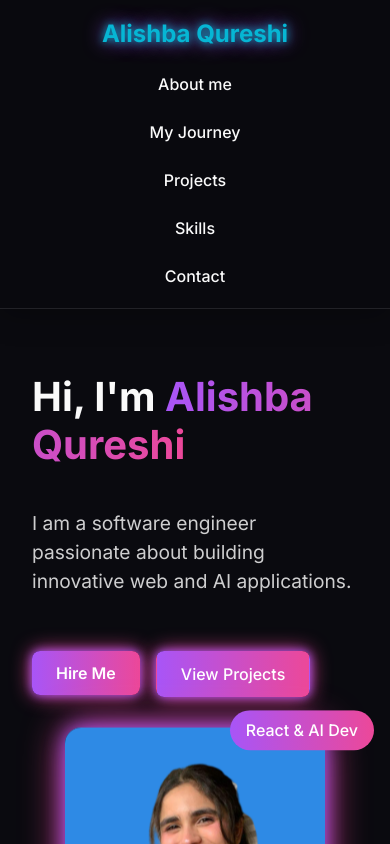
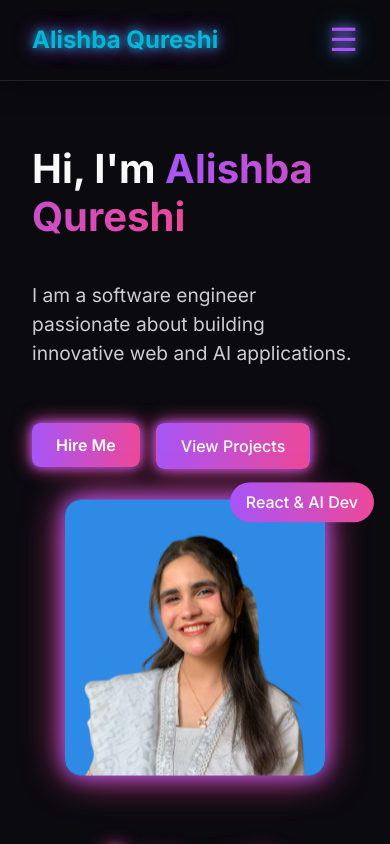
Before and after one commit to Alishba-SE/portfolio, a React (Vite) app: page / in a window 390 px wide. Shown: the top 844 px of the page. Built offline with nearby package versions, Linux system fonts and the light colour scheme.

Commit message:
Updated header with mobile hamburger menu and responsive CSS

```diff
--- a/src/App.css
+++ b/src/App.css
@@ -112,7 +112,7 @@ body {
 .logo {
   font-weight: 700;
   font-size: 1.5rem;
-   color: var(--neon-accent);
+  color: var(--neon-accent);
   text-shadow: 0 0 8px var(--neon-accent), 0 0 20px var(--neon-primary);
 }
 
@@ -158,19 +158,39 @@ body {
   text-shadow: 0 0 8px var(--neon-secondary), 0 0 20px var(--neon-primary);
 }
 
-/* Responsive: stack logo and nav vertically on smaller screens */
+/* Hamburger styles */
+.hamburger {
+  display: none;
+  font-size: 2rem;
+  cursor: pointer;
+  color: var(--neon-primary);
+  text-shadow: 0 0 8px var(--neon-primary), 0 0 20px var(--neon-accent);
+}
+
+/* Responsive styles */
 @media (max-width: 768px) {
   .nav-container {
-    flex-direction: column;
-    gap: 1rem;
+    flex-direction: row; /* keep logo + hamburger in one line */
+    justify-content: space-between;
     align-items: center;
+    gap: 0;
   }
 
   .nav-links {
+    display: none; /* hide links initially */
     flex-direction: column;
     gap: 1rem;
     width: 100%;
+    margin-top: 0.5rem;
     text-align: center;
+  }
+
+  .nav-links.active {
+    display: flex; /* show when hamburger clicked */
+  }
+
+  .hamburger {
+    display: block; /* show hamburger on mobile */
   }
 }
 
--- a/src/App.jsx
+++ b/src/App.jsx
@@ -1,14 +1,24 @@
-import React from "react";
+import React, { useEffect } from "react";
 import "./App.css";
 import Hero from "./components/Hero";
 import Projects from "./components/Projects";
 import Skills from "./components/Skills";
 import Contact from "./components/Contact";
 import Footer from "./components/Footer";
-import Education from "./components/Education"; // ⬅️ NEW
+import Education from "./components/education"; // ⬅️ NEW
 import About from "./components/About";
 
 function App() {
+  // Hamburger toggle for mobile
+  useEffect(() => {
+    const hamburger = document.getElementById("hamburger");
+    const navLinks = document.getElementById("nav-links");
+
+    hamburger.addEventListener("click", () => {
+      navLinks.classList.toggle("active");
+    });
+  }, []);
+
   return (
     <div className="neon-portfolio">
       {/* Neon Background */}
@@ -23,21 +33,23 @@ function App() {
       <header className="header">
         <div className="nav-container">
           <div className="logo">Alishba Qureshi</div>
-    <nav className="nav-links">
+
+          <nav className="nav-links" id="nav-links">
             <a href="#about" className="nav-link">About me</a>
             <a href="#education" className="nav-link">My Journey</a>
             <a href="#projects" className="nav-link">Projects</a>
             <a href="#skills" className="nav-link">Skills</a>
             <a href="#contact" className="nav-link">Contact</a>
           </nav>
+
+          <div className="hamburger" id="hamburger">&#9776;</div>
         </div>
       </header>
-
 
       {/* Sections */}
       <main>
         <Hero />
-        <About/>
+        <About />
         <Education /> {/* ⬅️ NEW SECTION */}
         <Projects />
         <Skills />
```
Lines whose indentation alone changed are shown as unchanged.
